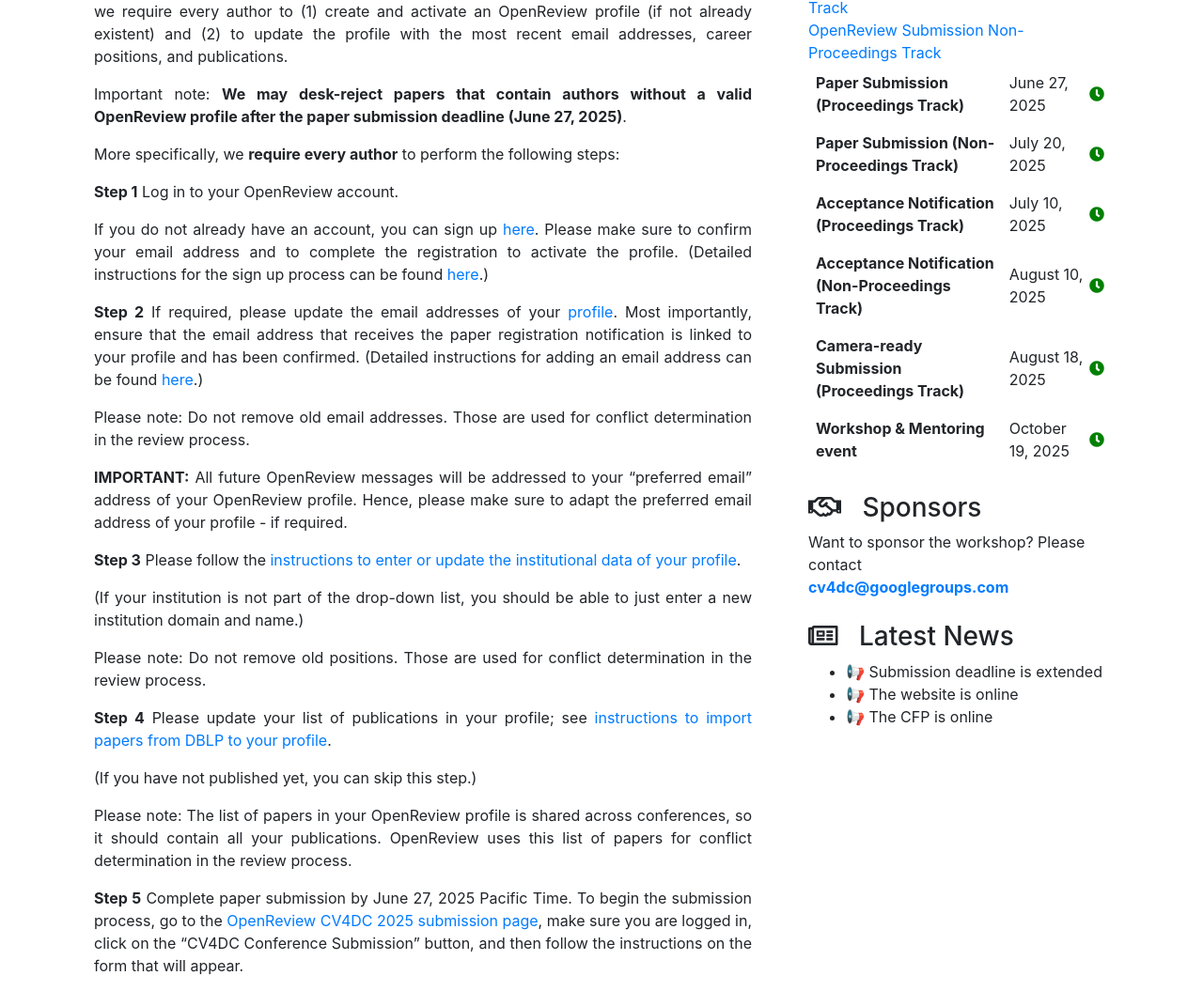
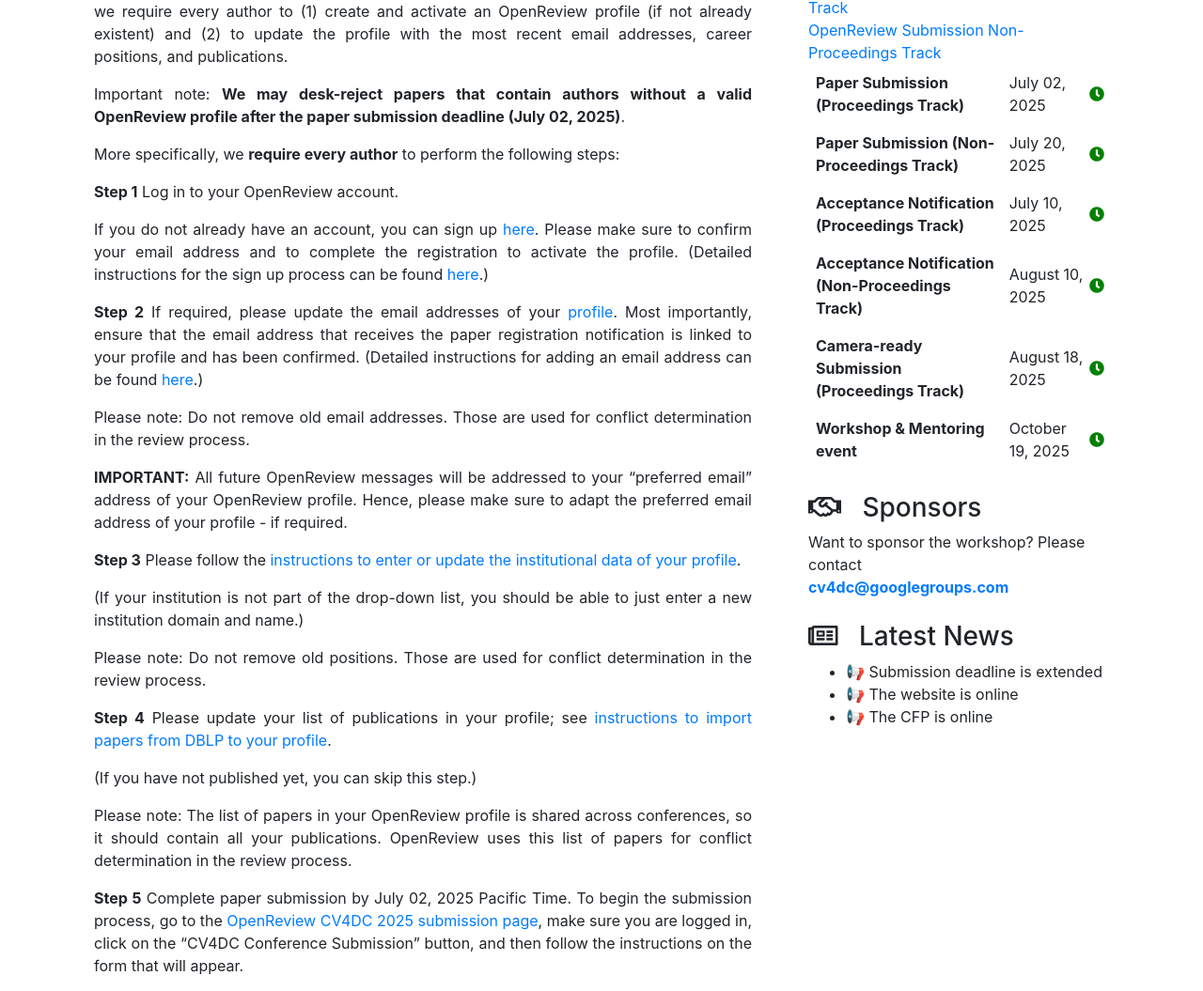
Before and after one commit to cv4dc/cv4dc.github.io, a Jekyll site: the page built from 2025/author-instructions.md, in a window 1280 px wide. Shown: the part 547-1602 px from the top of the page at 94% size. Built offline with Jekyll 4.4.1, drawn with Linux system fonts in a browser that asks for light colours; nearby versions of some CDN libraries; comment, search, counter and statistics services are not loaded.

Commit message:
chore: update submission deadline

```diff
--- a/_data/dates.yml
+++ b/_data/dates.yml
@@ -4,8 +4,8 @@
 
 2025:
  - name: Paper Submission (Proceedings Track)
-   date: June 27, 2025
-   countdown: 2025/06/27 23:59:59 AOE
+   date: July 02, 2025
+   countdown: 2025/07/02 23:59:59 AOE
    enabled: true
  - name: Paper Submission (Non-Proceedings Track)
    date: July 20, 2025
```
